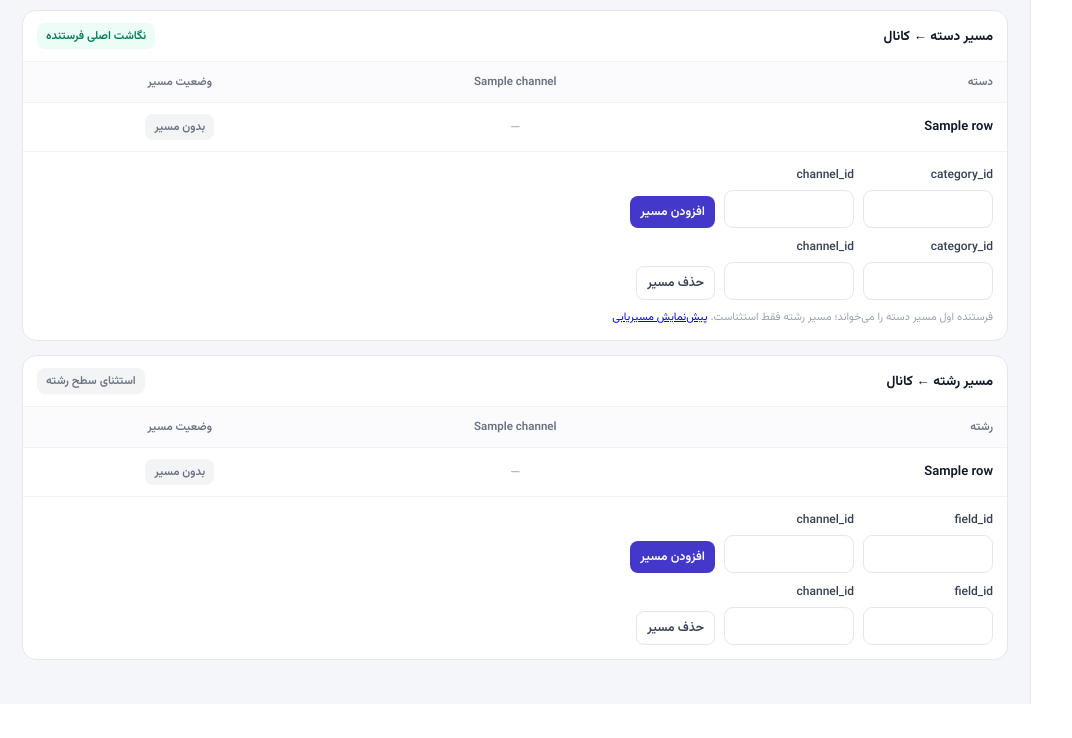
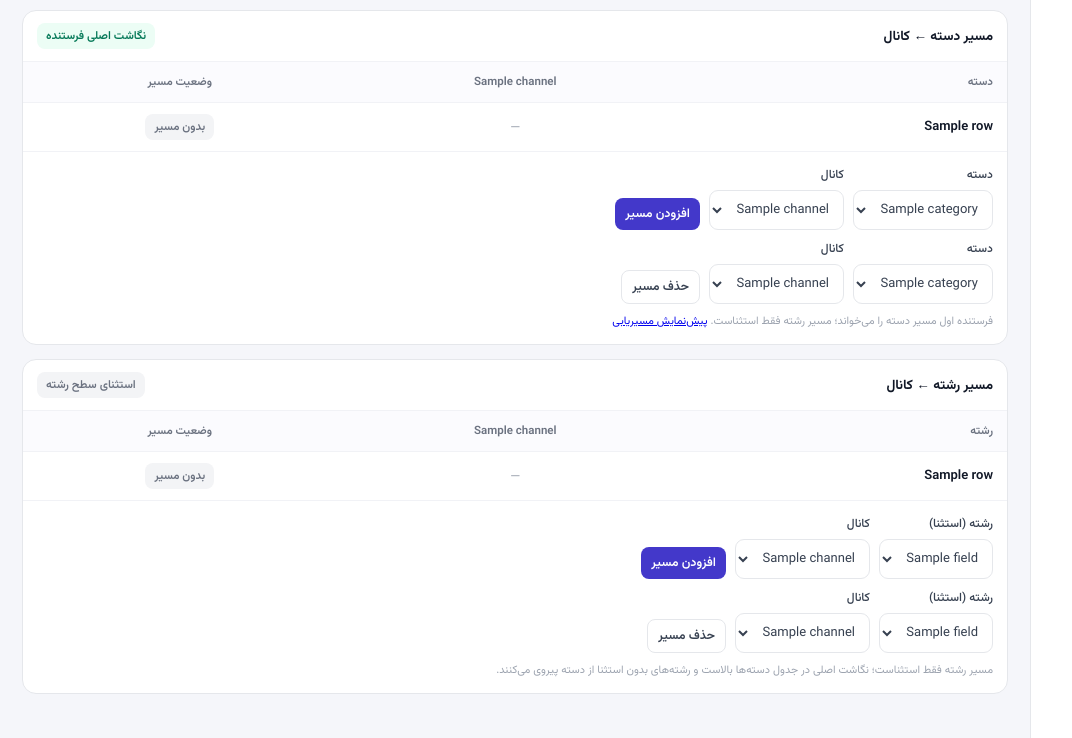
Before and after one commit to MohadeseAnsari/project, a FastAPI app: template app/panel/templates/channels.html in a window 1280 px wide. Shown: the part 595-1333 px from the top of the page, without its empty margins (0-1072 px from the left). Before the commit the page ends 1299 px from the top, so only its background shows below. Run offline with FastAPI, Linux system fonts and the light colour scheme; the template is opened without the code that fills it: most values are stand-ins (such as "Sample title", 1, 10 or a date in 2020); parts of the project's set-up code (start-up, migrations or seed data) failed here and were passed over.

Commit message:
feat(panel): name pickers for routing forms
- Category/field/channel selects replace numeric-id inputs (categories decide the audience; field routes stay as named exceptions per documented decision)
- Smoke test renders the pickers

```diff
--- a/app/panel/app.py
+++ b/app/panel/app.py
@@ -1015,6 +1015,12 @@ async def channels_page(request: Request, channel_id: int | None = None, new: st
             )
             matrix.append({"field_name": f.name, "channel_ids": ids})
         categories = (await session.execute(select(Category).order_by(Category.id))).scalars().all()
+        all_fields = [
+            {"id": fid, "name": fname}
+            for fid, fname in (
+                await session.execute(select(Field.id, Field.name).order_by(Field.name))
+            ).all()
+        ]
         cat_routes = []
         for cat in categories:
             ids = set(
@@ -1026,7 +1032,8 @@ async def channels_page(request: Request, channel_id: int | None = None, new: st
         counts_ctx = await _sidebar_counts(session)
     return templates.TemplateResponse(request, "channels.html",
         _ctx(request, user, active="channels", **counts_ctx, channels=channels, selected=selected,
-             matrix=matrix, cat_routes=cat_routes, show_new=bool(new)))
+             matrix=matrix, cat_routes=cat_routes, categories=categories, all_fields=all_fields,
+             show_new=bool(new)))
 
 
 
--- a/app/panel/templates/channels.html
+++ b/app/panel/templates/channels.html
@@ -55,13 +55,13 @@
   </table>
   <div class="body" style="border-top:1px solid var(--line2)">
     <form method="post" action="/channels/category-route" style="display:flex;gap:9px;flex-wrap:wrap;align-items:flex-end">
-      <div class="field" style="margin:0"><label>category_id</label><input type="number" name="category_id" required style="width:130px"></div>
-      <div class="field" style="margin:0"><label>channel_id</label><input type="number" name="channel_id" required style="width:130px"></div>
+      <div class="field" style="margin:0"><label>دسته</label><select name="category_id">{% for cat in categories %}<option value="{{ cat.id }}">{{ cat.name }}</option>{% endfor %}</select></div>
+      <div class="field" style="margin:0"><label>کانال</label><select name="channel_id">{% for c in channels %}<option value="{{ c.id }}">{{ c.title or c.username or c.platform }}</option>{% endfor %}</select></div>
       <button class="btn btn-primary btn-sm" type="submit">افزودن مسیر</button>
     </form>
     <form method="post" action="/channels/category-unroute" style="display:flex;gap:9px;flex-wrap:wrap;align-items:flex-end;margin-top:10px">
-      <div class="field" style="margin:0"><label>category_id</label><input type="number" name="category_id" required style="width:130px"></div>
-      <div class="field" style="margin:0"><label>channel_id</label><input type="number" name="channel_id" required style="width:130px"></div>
+      <div class="field" style="margin:0"><label>دسته</label><select name="category_id">{% for cat in categories %}<option value="{{ cat.id }}">{{ cat.name }}</option>{% endfor %}</select></div>
+      <div class="field" style="margin:0"><label>کانال</label><select name="channel_id">{% for c in channels %}<option value="{{ c.id }}">{{ c.title or c.username or c.platform }}</option>{% endfor %}</select></div>
       <button class="btn btn-ghost btn-sm" type="submit">حذف مسیر</button>
     </form>
     <div class="hint" style="margin-top:9px">فرستنده اول مسیر دسته را می‌خواند؛ مسیر رشته فقط استثناست. <a href="/routing">پیش‌نمایش مسیریابی</a></div>
@@ -82,15 +82,16 @@
   </table>
   <div class="body" style="border-top:1px solid var(--line2)">
     <form method="post" action="/channels/route" style="display:flex;gap:9px;flex-wrap:wrap;align-items:flex-end">
-      <div class="field" style="margin:0"><label>field_id</label><input type="number" name="field_id" required style="width:130px"></div>
-      <div class="field" style="margin:0"><label>channel_id</label><input type="number" name="channel_id" required style="width:130px"></div>
+      <div class="field" style="margin:0"><label>رشته (استثنا)</label><select name="field_id">{% for f in all_fields %}<option value="{{ f.id }}">{{ f.name }}</option>{% endfor %}</select></div>
+      <div class="field" style="margin:0"><label>کانال</label><select name="channel_id">{% for c in channels %}<option value="{{ c.id }}">{{ c.title or c.username or c.platform }}</option>{% endfor %}</select></div>
       <button class="btn btn-primary btn-sm" type="submit">افزودن مسیر</button>
     </form>
     <form method="post" action="/channels/unroute" style="display:flex;gap:9px;flex-wrap:wrap;align-items:flex-end;margin-top:10px">
-      <div class="field" style="margin:0"><label>field_id</label><input type="number" name="field_id" required style="width:130px"></div>
-      <div class="field" style="margin:0"><label>channel_id</label><input type="number" name="channel_id" required style="width:130px"></div>
+      <div class="field" style="margin:0"><label>رشته (استثنا)</label><select name="field_id">{% for f in all_fields %}<option value="{{ f.id }}">{{ f.name }}</option>{% endfor %}</select></div>
+      <div class="field" style="margin:0"><label>کانال</label><select name="channel_id">{% for c in channels %}<option value="{{ c.id }}">{{ c.title or c.username or c.platform }}</option>{% endfor %}</select></div>
       <button class="btn btn-ghost btn-sm" type="submit">حذف مسیر</button>
     </form>
+    <div class="hint" style="margin-top:9px">مسیر رشته فقط استثناست؛ نگاشت اصلی در جدول دسته‌ها بالاست و رشته‌های بدون استثنا از دسته پیروی می‌کنند.</div>
   </div>
 </div>
 
```
Also changed, not shown: docs/admin-panel.md (+1 -1 lines).
